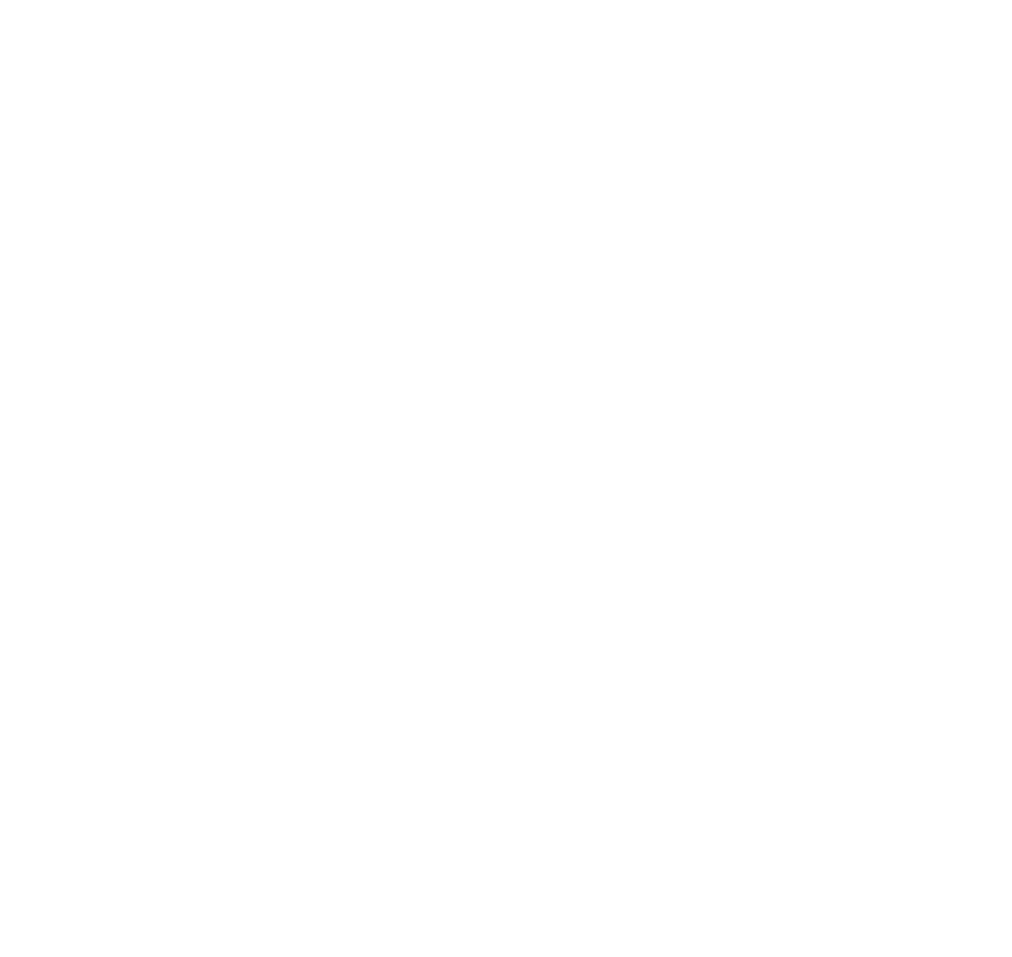
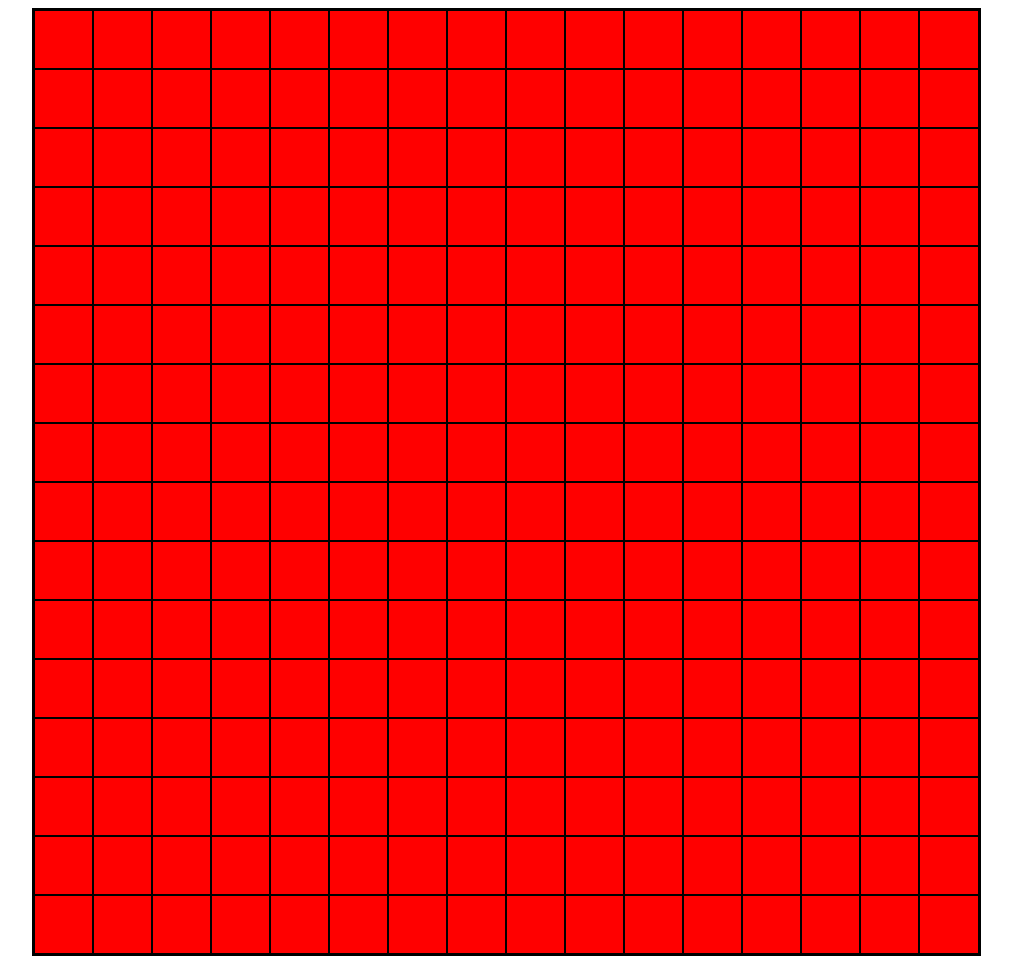
Before and after one commit to Abdulrahman-Jama1/Etch-a-Sketch, a plain HTML site: page index.html in a window 1280 px wide. Shown: the whole page, without its empty margins (134-1146 px from the left). Before the commit the page ends 800 px from the top, so only its background shows below. Drawn offline with Linux system fonts and the light colour scheme.

Commit message:
Rewrite the function in px sizes
i rewrote the grid into a func than changed sizing to px

```diff
--- a/myScript.js
+++ b/myScript.js
@@ -1,11 +1,19 @@
 const container = document.querySelector('.container');
 
-for (let i = 0; i < 256; i++) {
-    const div = document.createElement('div');
-    div.setAttribute('id', 'gird');
-    container.appendChild(div);
+function createGrid(row, column) {
+let grid = row * column;
 
-    div.addEventListener('mouseover', () => {
-        div.style.backgroundColor = 'red';
-    })
+for(let i = 0; i < grid; i++) {
+   let cell = document.createElement('div');
+    cell.setAttribute('class', 'cell');
+    container.appendChild(cell);
+
+    cell.addEventListener('mouseover', () => {
+        cell.style.backgroundColor = 'blue';
+        })
+        }
 }
+
+
+
+createGrid(16, 16);
--- a/styles.css
+++ b/styles.css
@@ -1,11 +1,20 @@
+body {
+    display: flex;
+    justify-content: center;
+}
+
+
 .container {
     display: flex;
+    border: 2px solid black;
     flex-wrap: wrap;
+    width: 945px;
 }
 
-.gird {
-    background-color:aqua;
-    border: 1px solid seagreen;
-    height: 50px;
-    flex: 0 0 6%;
+.cell {
+    height: 59px;
+    border: 1px solid black;
+    flex: 1 1 59px;
+    box-sizing: border-box;
+    background-color: red;
 }
```
